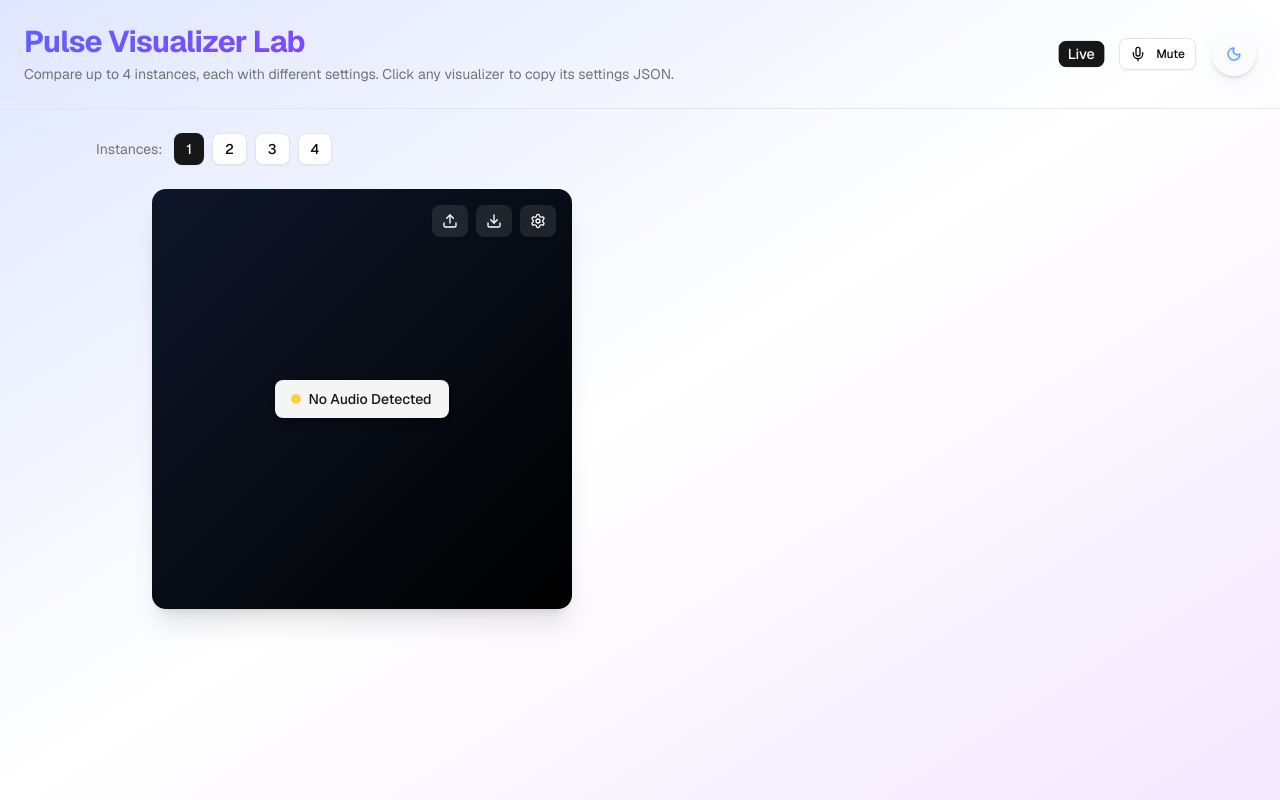
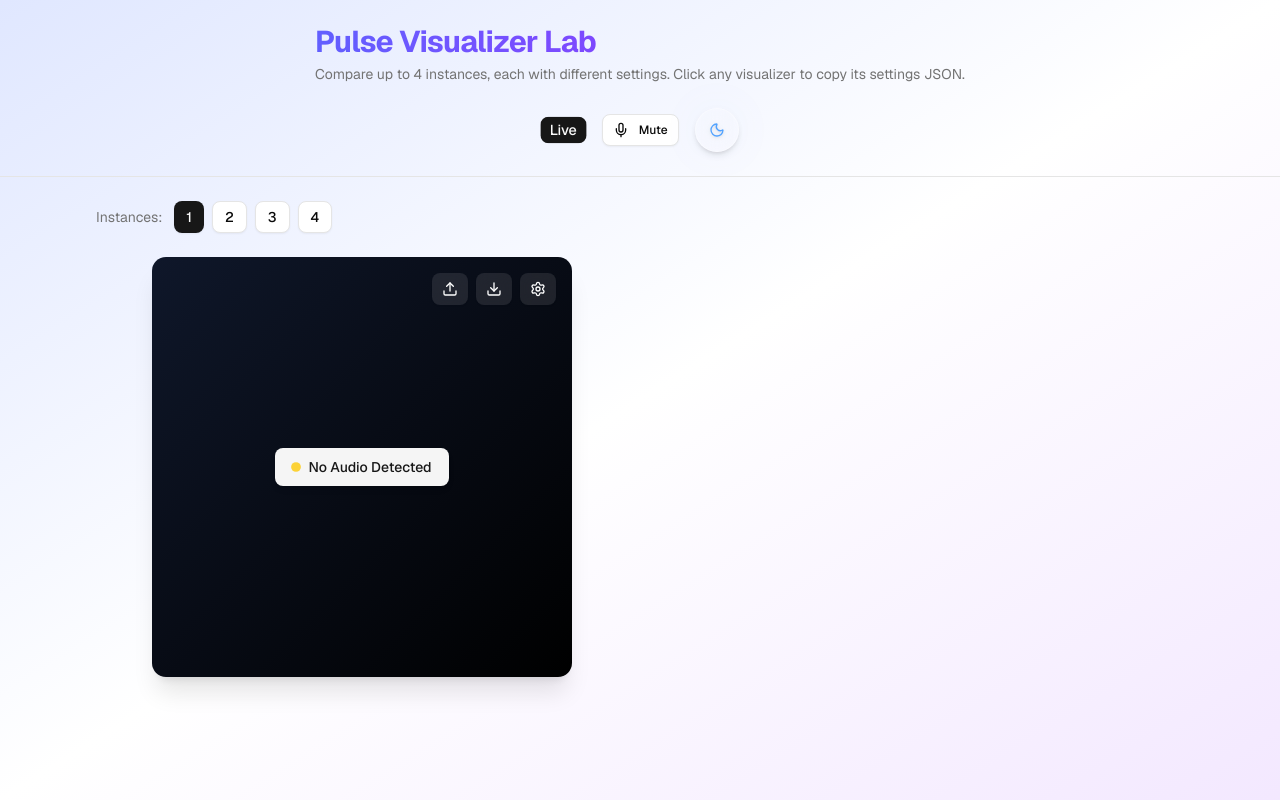
Before and after one commit to jassirahmed/PulseViz, a Next.js app: page / in a window 1280 px wide. Built offline with nearby package versions, Linux system fonts and the light colour scheme; no server answers.

Commit message:
feat: refactor className usage for improved readability and consistency

```diff
--- a/src/app/page.tsx
+++ b/src/app/page.tsx
@@ -16,6 +16,7 @@ import {
   type VisualizerSettings,
 } from "@/components/visualizer-instance";
 import { useSharedMic } from "@/hooks/use-shared-mic";
+import { cn } from "@/lib/utils";
 
 const DEFAULT_SETTINGS: VisualizerSettings = {
   bars: 60,
@@ -91,17 +92,16 @@ export default function VisualizerLabPage() {
 
   return (
     <div
-      className="min-h-screen flex flex-col items-center bg-gradient-to-br from-indigo-100 via-white to-purple-100
-                 dark:from-gray-900 dark:via-gray-800 dark:to-slate-800 transition-all duration-700 ease-in-out relative"
+      className={cn(
+        "min-h-screen flex flex-col items-center bg-gradient-to-br from-indigo-100 via-white to-purple-100",
+        "dark:from-gray-900 dark:via-gray-800 dark:to-slate-800 transition-all duration-700 ease-in-out relative"
+      )}
     >
       <motion.div
         initial={{ opacity: 0, y: -12 }}
         animate={{ opacity: 1, y: 0 }}
         transition={{ duration: 0.6, ease: "easeOut" }}
-        className="
-    flex flex-col gap-4 w-full px-4 pt-4
-    md:flex-row md:items-center md:justify-between md:gap-6 md:px-6 md:pt-6
-  "
+        className="flex flex-col gap-4 w-full px-4 pt-4md:flex-row md:items-center md:justify-between md:gap-6 md:px-6 md:pt-6"
       >
         {/* Left: Title + Description */}
         <div className="space-y-1 text-center md:text-left">
```
